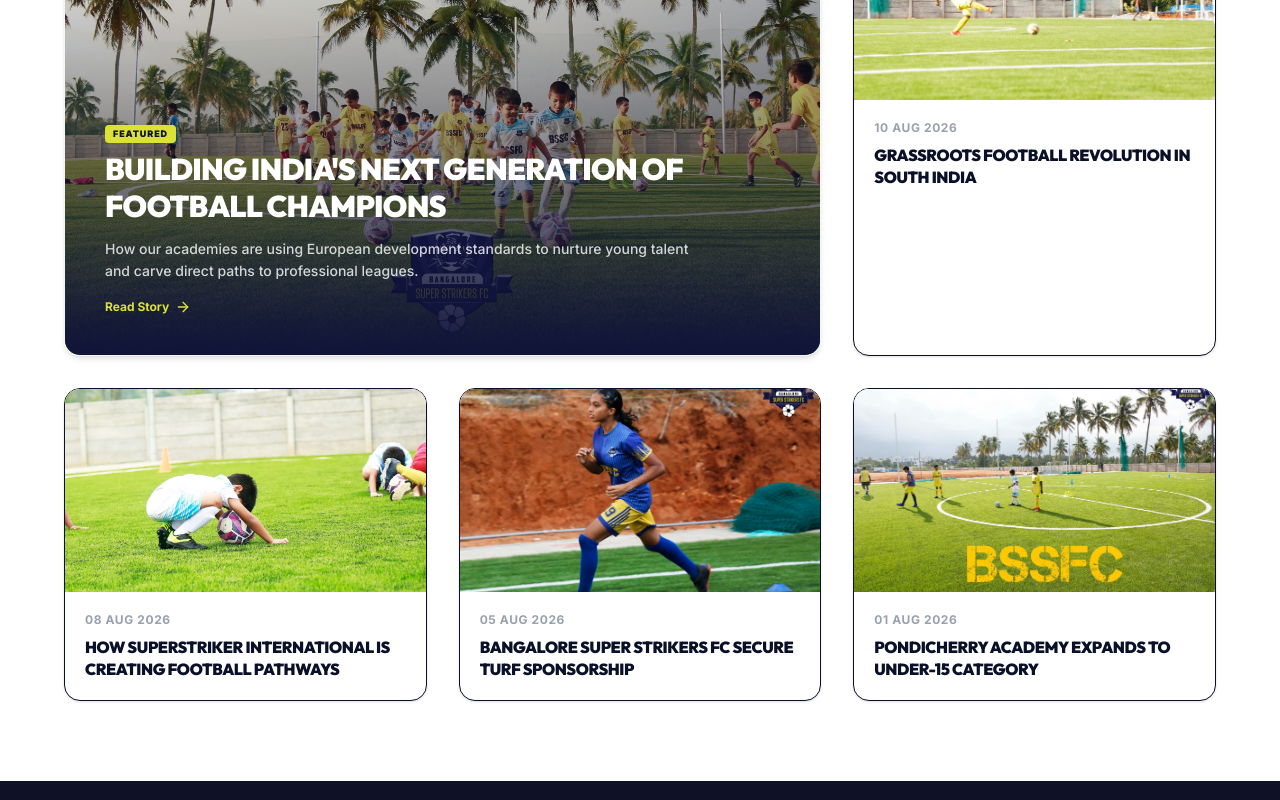
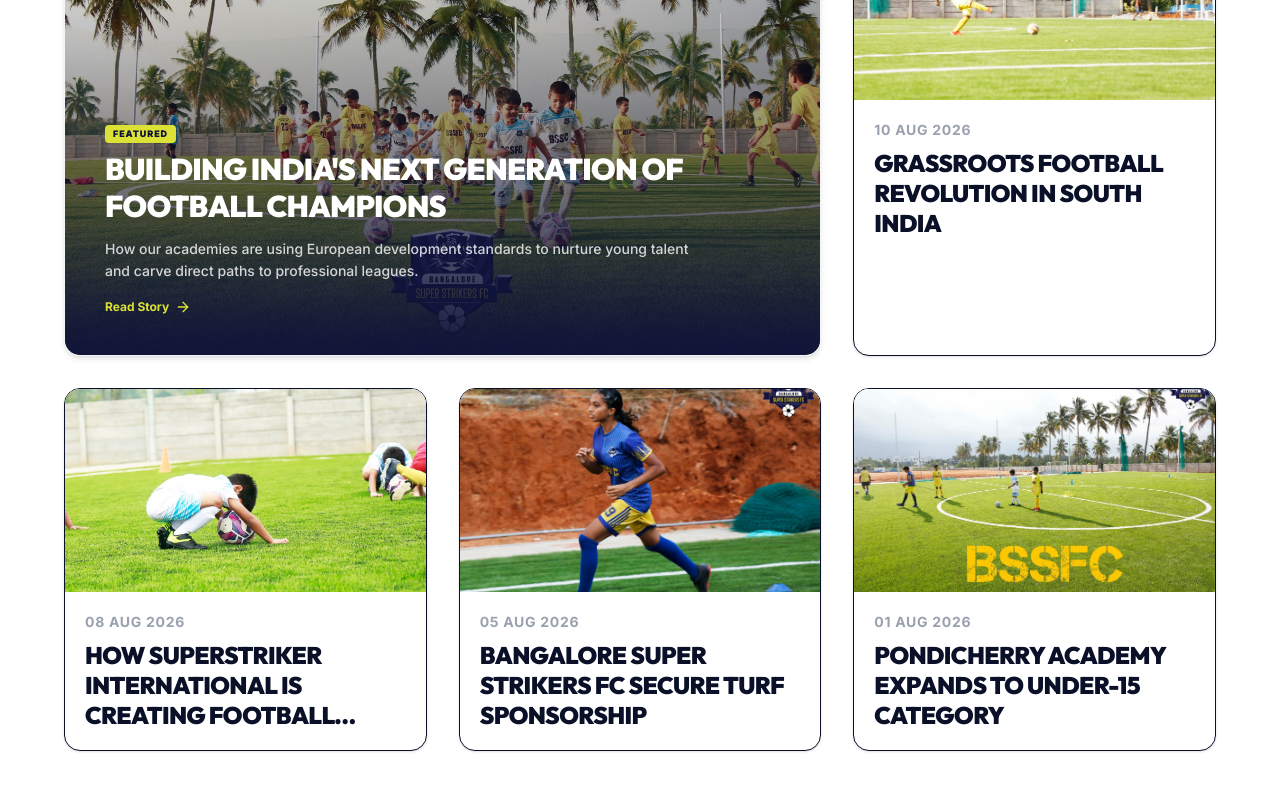
Before and after one commit to Shree-varshan-430/Super-Striker-International, a Next.js app: page / in a window 1280 px wide. Shown: the part 1240-2040 px from the top of the page. Built offline with nearby package versions, Linux system fonts and the light colour scheme.

Commit message:
style: increase news card title and date font sizes for improved readability and bold impact

```diff
--- a/src/components/home/NewsCard.tsx
+++ b/src/components/home/NewsCard.tsx
@@ -73,7 +73,7 @@
         <div className="p-5 flex flex-col gap-2 flex-grow justify-between">
           <div className="flex flex-col gap-2">
             {/* Date */}
-            <div className={`text-[10px] sm:text-xs font-bold uppercase tracking-wider ${
+            <div className={`text-xs sm:text-sm font-bold uppercase tracking-wider ${
               darkTheme ? "text-white/40" : "text-gray-400"
             }`}>
               {item.publishedAt}
@@ -86,7 +86,7 @@
               target={hasVideoUrl ? "_blank" : undefined}
               rel={hasVideoUrl ? "noopener noreferrer" : undefined}
             >
-              <h4 className={`font-display text-sm sm:text-base font-black uppercase tracking-tight leading-snug line-clamp-3 transition-colors ${
+              <h4 className={`font-display text-lg sm:text-xl lg:text-2xl font-black uppercase tracking-tight leading-tight line-clamp-3 transition-colors ${
                 darkTheme
                   ? "text-white group-hover:text-white/80"
                   : "text-[#0A1028] group-hover:text-black"
```
